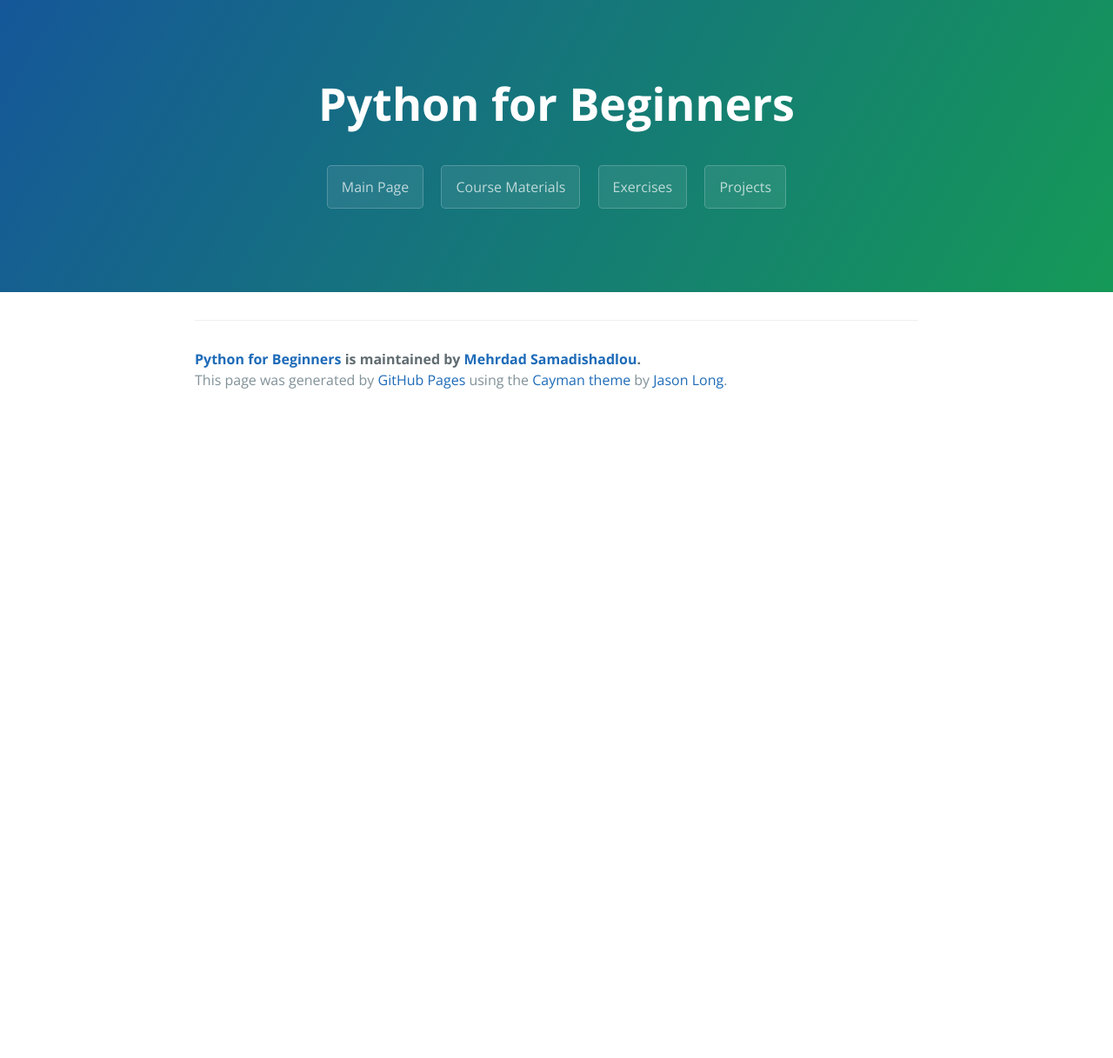
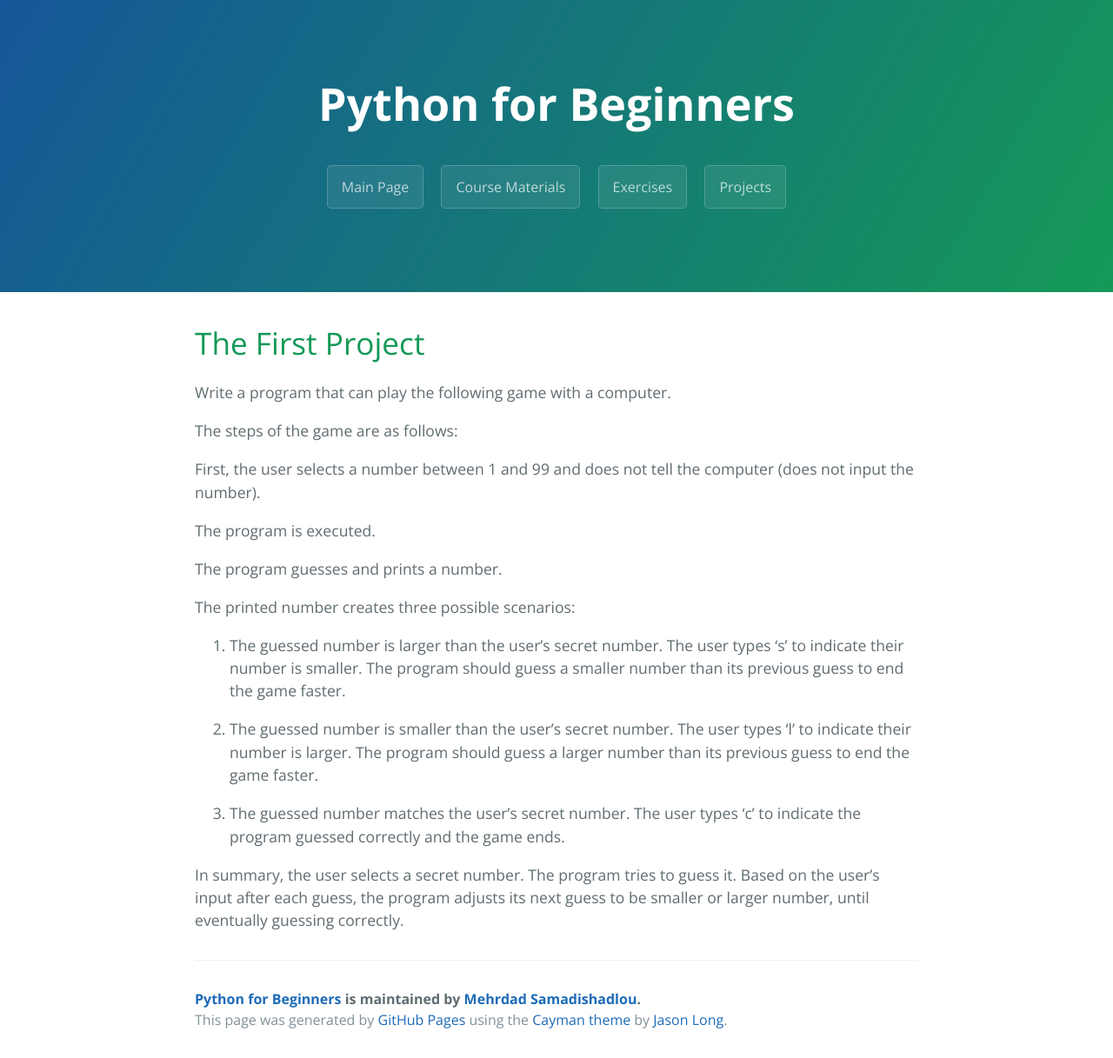
Before and after one commit to MehrdadSamadishadlou/Python_for_Beginners, a Jekyll site: the page built from projects.md, in a window 1280 px wide. Shown: the whole page at 87% size. Built offline with Jekyll 4.4.1, drawn with Linux system fonts in a browser that asks for light colours; before the commit the page ends 900 px from its top, so only the background shows below that.

Commit message:
Update projects.md

```diff
--- a/projects.md
+++ b/projects.md
@@ -3,3 +3,26 @@ title: Projects
 layout: template
 filename: projects
 ---
+
+# The First Project
+
+Write a program that can play the following game with a computer.
+
+The steps of the game are as follows:
+
+First, the user selects a number between 1 and 99 and does not tell the computer (does not input the number).
+
+The program is executed.
+
+The program guesses and prints a number.
+
+The printed number creates three possible scenarios:
+
+1. The guessed number is larger than the user's secret number. The user types 's' to indicate their number is smaller. The program should guess a smaller number than its previous guess to end the game faster.
+
+2. The guessed number is smaller than the user's secret number. The user types 'l' to indicate their number is larger. The program should guess a larger number than its previous guess to end the game faster.
+
+3. The guessed number matches the user's secret number. The user types 'c' to indicate the program guessed correctly and the game ends.
+
+
+In summary, the user selects a secret number. The program tries to guess it. Based on the user's input after each guess, the program adjusts its next guess to be smaller or larger number, until eventually guessing correctly.
```
